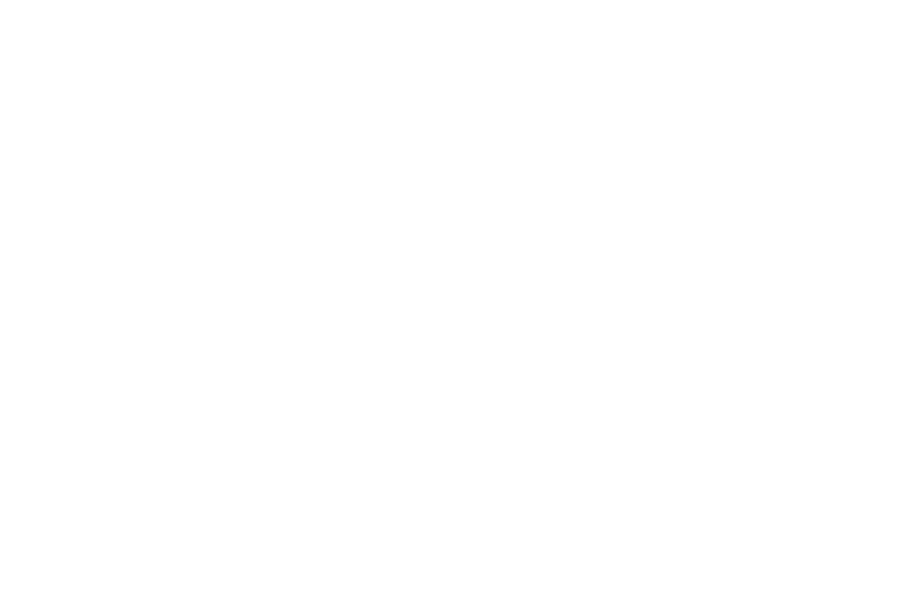
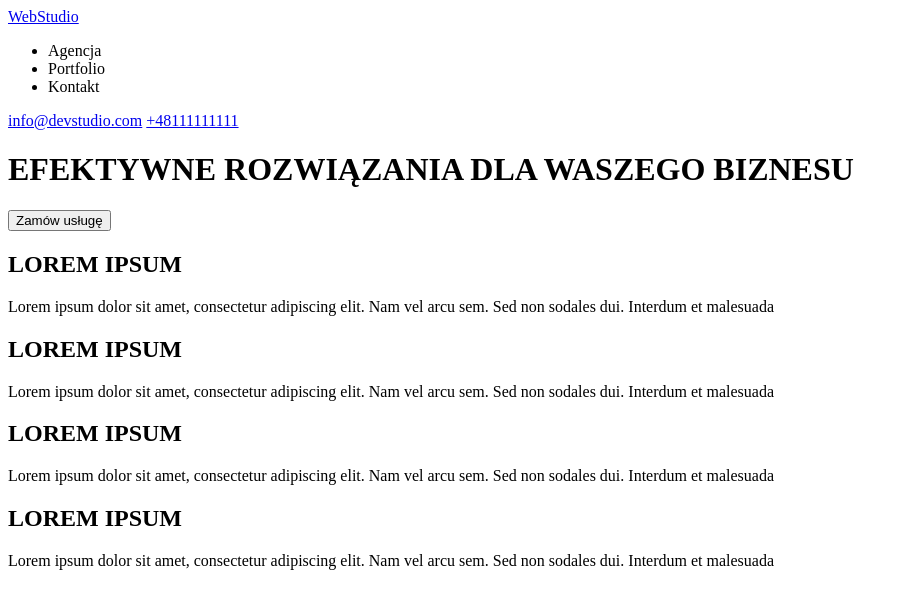
Before and after one commit to Marektg/goit-markup-hw-01, a plain HTML site: page index.html in a window 1280 px wide. Shown: the whole page, without its empty margins (0-909 px from the left). Drawn offline with Linux system fonts and the light colour scheme.

Commit message:
dzien1
dzień 1

```diff
--- a/index.html
+++ b/index.html
@@ -4,9 +4,45 @@
     <meta charset="UTF-8">
     <meta http-equiv="X-UA-Compatible" content="IE=edge">
     <meta name="viewport" content="width=device-width, initial-scale=1.0">
-    <title>Document</title>
+    <title>Studio</title>
 </head>
 <body>
+    <header>
+        <a href="/webstudio">WebStudio</a>
+        <nav>
+            <ul>
+                <li>Agencja</li>
+                <li>Portfolio</li>
+                <li>Kontakt</li>
+            </ul>
+        </nav>
+        <a href="mailto:info@devstudio.com">info@devstudio.com</a>
+        <a href="tel:+48111111111">+48111111111</a>
 
+    </header>
+    <main>
+        <h1>EFEKTYWNE ROZWIĄZANIA DLA WASZEGO BIZNESU</h1>
+        <button type="button">Zamów usługę</button>
+        <div>
+            <h2>LOREM IPSUM</h2>
+            <p>Lorem ipsum dolor sit amet, consectetur adipiscing elit. Nam vel arcu sem. Sed non sodales dui. Interdum et malesuada</p>
+        </div>
+        <div>
+            <h2>LOREM IPSUM</h2>
+            <p>Lorem ipsum dolor sit amet, consectetur adipiscing elit. Nam vel arcu sem. Sed non sodales dui. Interdum et
+                malesuada</p>
+        </div>
+        <div>
+            <h2>LOREM IPSUM</h2>
+            <p>Lorem ipsum dolor sit amet, consectetur adipiscing elit. Nam vel arcu sem. Sed non sodales dui. Interdum et
+                malesuada</p>
+        </div>
+        <div>
+            <h2>LOREM IPSUM</h2>
+            <p>Lorem ipsum dolor sit amet, consectetur adipiscing elit. Nam vel arcu sem. Sed non sodales dui. Interdum et
+                malesuada</p>
+        </div>
+    </main>
+    <footer></footer>
 </body>
 </html>
```
Also changed, not shown: images/img(1).jpg (added), images/img(2).jpg (added), images/img(3).jpg (added), images/img(4).jpg (added), images/img(5).jpg (added), images/img(6).jpg (added), images/img.jpg (added).
